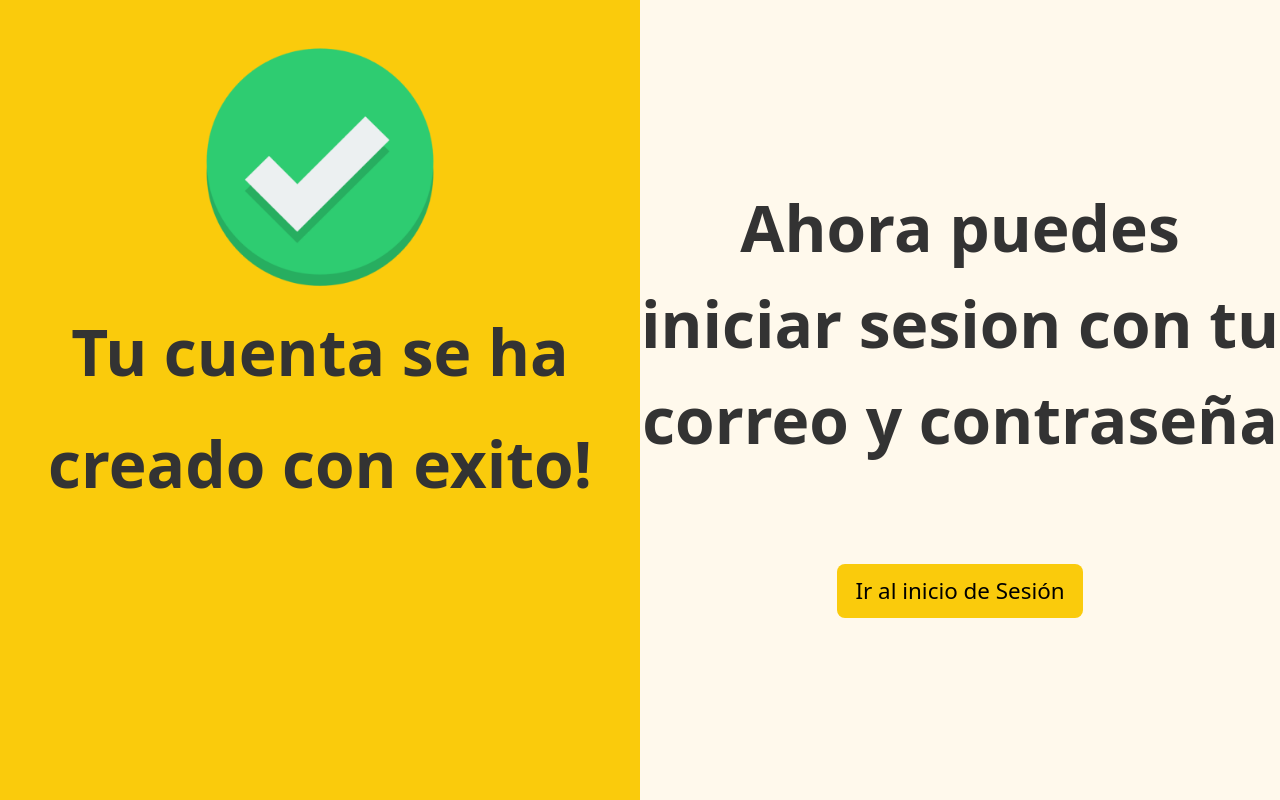
After one commit to jorgergo/testfarma_webapp, a Django app: page /register/success in a window 1280 px wide. The commit adds this page. Run offline with Django 4.2, Linux system fonts and the light colour scheme; some libraries are stand-ins or nearby versions.

Commit message:
Added third part to signup to confirm success

```diff
--- a/login/static/styles/register.css
+++ b/login/static/styles/register.css
@@ -16,6 +16,13 @@
 .right {
   right: 0;
   background-color: #fff9ec;
+}
+
+.titulo-mid {
+  color: #333;
+  font-weight: bold;
+  font-size: 4rem;
+  text-align: center;
 }
 
 .titulo-left {
@@ -91,6 +98,16 @@
   transition: all 0.1s;
 }
 
+.img-checkmark {
+  max-width: 50%;
+  margin-bottom: 0.83em;
+  padding-top: 0.8rem;
+  display: block;
+  margin-left: auto;
+  margin-right: auto;
+  width: 50%;
+}
+
 @media screen and (max-width: 1180px) {
   form {
     width: 70%;
--- /dev/null
+++ b/login/templates/signup/signup_part_three.html
@@ -0,0 +1,49 @@
+{% extends "layouts/header.html"%}
+<!--  -->
+{% load crispy_forms_filters %}
+<!--  -->
+{% block content %}
+<!--  -->
+{% load static %}
+<!--  -->
+<!DOCTYPE html>
+<html lang="en">
+  <head>
+    <meta charset="UTF-8" />
+    <meta http-equiv="X-UA-Compatible" content="IE=edge" />
+    <meta name="viewport" content="width=device-width, initial-scale=1.0" />
+
+    <link rel="stylesheet" href="{% static 'styles/register.css' %}" />
+
+    <title>Registro de Usuarios</title>
+  </head>
+  <body>
+    <div class="split left">
+      <div class="flex-left">
+        <div>
+            <img class="img-checkmark" src="{% static 'assets/images/checkmark.png' %}" alt="checkmark" />
+            <p class="titulo-mid">Tu cuenta se ha</p>
+            <p class="titulo-mid">creado con exito!</p>
+        </div>
+      </div>
+    </div>
+    <div class="split right">
+        <form method="POST" class="form-flex">
+            {% csrf_token %}
+            <p class="titulo-mid">Ahora puedes iniciar sesion con tu correo y contraseña</p>
+            <div class="btn-sig">
+                <button class="next-btn" type="submit">Ir al inicio de Sesión</button>
+            </div>
+        </form>
+
+    </div>
+
+    <script>
+      function link_to_view() {
+        window.location.href = "{% url 'login' %}";
+      }
+    </script>
+  </body>
+</html>
+
+{% endblock %}
--- a/login/urls.py
+++ b/login/urls.py
@@ -7,4 +7,5 @@ urlpatterns = [
     path("login", views.log_in, name="login"),
     path("register", views.register, name="register"),
     path("register/account", views.register_part_two, name="register_part_two"),
+    path("register/success", views.register_part_three, name="register_part_three"),
 ]
--- a/login/views.py
+++ b/login/views.py
@@ -93,8 +93,18 @@ def register_part_two(request):
                 messages.success(request, f"Usuario creado exitosamente")
                 print("USER CREATED SUSSCESFULLY")
 
+                return redirect("register_part_three")
+
             except Exception as e:
                 messages.error(request, f"Error al crear usuario")
                 print(e)
 
     return render(request, "signup/signup_part_two.html", context)
+
+
+def register_part_three(request):
+
+    if request.method == "POST":
+        return redirect("login")
+
+    return render(request, "signup/signup_part_three.html")
```
Also changed, not shown: db.sqlite3, login/static/assets/images/checkmark.png (added).
